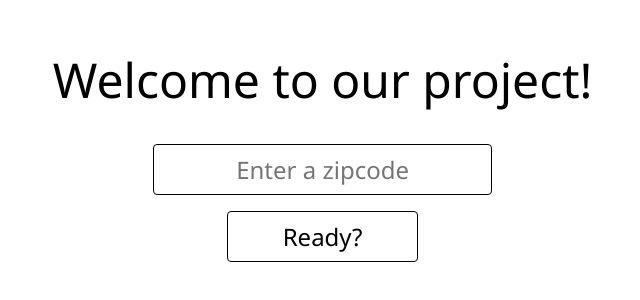
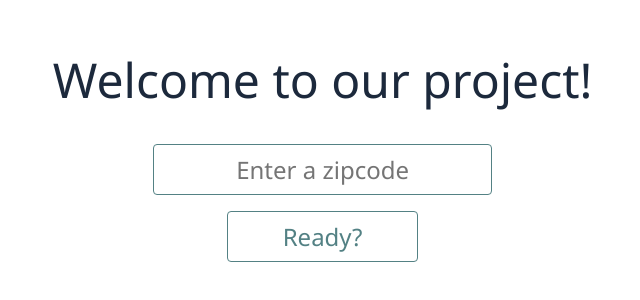
Before and after one commit to hampster2018/WEHack-2023, a SvelteKit app: page / in a window 1280 px wide. Shown: the part 262-562 px from the top of the page, without its empty margins (311-951 px from the left). Built offline with nearby package versions, Linux system fonts and the light colour scheme; no server answers.

Commit message:
Styled map to remove extra business markers

```diff
--- a/src/routes/+page.svelte
+++ b/src/routes/+page.svelte
@@ -2,9 +2,12 @@
 	import { onMount } from 'svelte';
 	import Map from './Map.svelte';
 	import { API_KEY } from './api_key';
+	import Saos from "saos";
 	export let ready = false;
 
-	const CBRE_GREEN = '#24292f';
+	const CBRE_GREEN = '#538184';
+	const DARK_CBRE_GREEN = '#1c293c';
+	const WHITE = '#ffffff';
 
 	// Write a function that smoothly scrolls to the map on a slight delay after setting ready to true
 	function scrollToMap() {
@@ -25,7 +28,7 @@
 
 </script>
 
-<main id="main">
+<main id="main" style="--theme-color-primary: {CBRE_GREEN}; --theme-color-complement: {WHITE}; --theme-color-darker: {DARK_CBRE_GREEN};">
 	<div id="welcome" class="fullscreen-page">
 
 		<h1>Welcome to our project!</h1>
@@ -44,13 +47,41 @@
 		</div>
 
 		<div id="summary" class="fullscreen-page">
-			<h1>Summary</h1>
+			<Saos top={100} once={true} animation={"fade-in 4s cubic-bezier(0.390, 0.575, 0.565, 1.000) both"}>
+				<h1>Summary</h1>
+			</Saos>
+
+			<div class="summary-section">
+				<Saos top={100} once={true} animation={"fade-in 4s cubic-bezier(0.390, 0.575, 0.565, 1.000) both"}>
+					<h2>The first, and best result would be worth $2.5 million within 10 years.</h2>
+				</Saos>
+				<Saos top={100} once={true} animation={"fade-in 4s cubic-bezier(0.390, 0.575, 0.565, 1.000) both"}>
+					<h2>The second result would be worth $1.3 million within 10 years.</h2>
+				</Saos>
+			</div>
+
 		</div>
 	{/if}
 
 </main>
 
 <style>
+
+	#summary {
+		justify-content: flex-start;
+	}
+
+	.summary-section {
+		display: flex;
+		flex-direction: column;
+		/* Align the items on the left of the screen */
+		align-items: flex-start;
+		/* Make the items take up the full width of the screen */
+		width: 95%;
+		/* Add padding, 10% on left and right. */
+		margin-left: 2.5%;
+		margin-right: 2.5%;
+	}
 
 	:global(body) {
 		margin: 0;
@@ -65,6 +96,14 @@
 		font-family: 'Segoe UI', Tahoma, Geneva, Verdana, sans-serif;
 		font-size: 3rem;
 		font-weight: 300;
+		color: var(--theme-color-darker);
+	}
+
+	h2 {
+		font-family: 'Segoe UI', Tahoma, Geneva, Verdana, sans-serif;
+		font-size: 1.5rem;
+		font-weight: 300;
+		color: var(--theme-color-primary);
 	}
 
 	/* Center the header and paragraph */
@@ -79,8 +118,8 @@
 	}
 
 	#submit-button:hover {
-		background-color: #000;
-		color: #FFF;
+		background-color: var(--theme-color-complement);
+		color: var(--theme-color-primary);
 	}
 
 	/* Animate the button when hovering */
@@ -92,6 +131,7 @@
 		display: flex;
 		flex-direction: column;
 		align-items: center;
+		border-color: var(--theme-color-darker);
 	}
 
 	/* Style the input field similarly to the submit-button */
@@ -101,16 +141,16 @@
 		font-family: 'Segoe UI', Tahoma, Geneva, Verdana, sans-serif;
 		font-size: 1.5rem;
 		font-weight: 300;
-		background-color: #FFF;
-		color: #000;
-		border: 1px solid #000;
+		background-color: var(--theme-color-complement);
+		color: var(--theme-color-primary);
+		border: 1px solid var(--theme-color-primary);
 		border-radius: 0.25rem;
 		width: 80%;
 	}
 
 	/* Style the submit button to be minimalistic and nice */
 	#submit-button {
-		border: 1px solid #000;
+		border: 1px solid var(--theme-color-primary);
 		border-radius: 0.25rem;
 		margin-top: 1rem;
 		cursor: pointer;
@@ -118,13 +158,19 @@
 		font-family: 'Segoe UI', Tahoma, Geneva, Verdana, sans-serif;
 		font-size: 1.5rem;
 		font-weight: 300;
-		background-color: #FFF;
-		color: #000;
+		background-color: var(--theme-color-complement);
+		color: var(--theme-color-primary);
 		width: 50%;
 	}
 
-	#summary {
-		justify-content: flex-start;
+	@keyframes -global-fade-in {
+	0% {
+		opacity: 0;
+	}
+	100% {
+		opacity: 1;
+	}
 	}
 
+
 </style>
--- a/src/routes/Map.svelte
+++ b/src/routes/Map.svelte
@@ -33,7 +33,7 @@
          * @type {HTMLDivElement}
          */
         let map;
-        let zoom = 12;
+        let zoom = 8;
 
         let center = { lat: 32.7916841, lng: -96.8004513};
         // @ts-ignore
@@ -44,20 +44,37 @@
             zoom = 16;
         }
 
-
-
         const loader = new Loader({
             apiKey: PUBLIC_API_KEY,
         });
 
-        const mapOptions = {
-            center: center,
-            zoom: zoom,
-        };
+        var stylesArray = [
+            {
+                "featureType": "poi.business",
+                "stylers": [
+                {
+                    "visibility": "off"
+                }
+                ]
+            },
+            {
+                "featureType": "poi.park",
+                "elementType": "labels.text",
+                "stylers": [
+                {
+                    "visibility": "off"
+                }
+                ]
+            }
+        ]
 
-        loader.load().then((google) => {
-            // The initMap function alternative
+    const mapOptions = {
+        center: center,
+        zoom: zoom,
+        styles: stylesArray,
+    };
 
+    loader.load().then((google) => {
             // @ts-ignore
             const map = new google.maps.Map(container, mapOptions);
 
@@ -71,6 +88,8 @@
 
             marker.addListener("click", ({ domEvent, latLng }) => {
                 const { target } = domEvent;
+
+                console.log(`Click at: ${latLng.lat()}, ${latLng.lng()}`);
 
                 infoWindow.close();
                 // @ts-ignore
```
